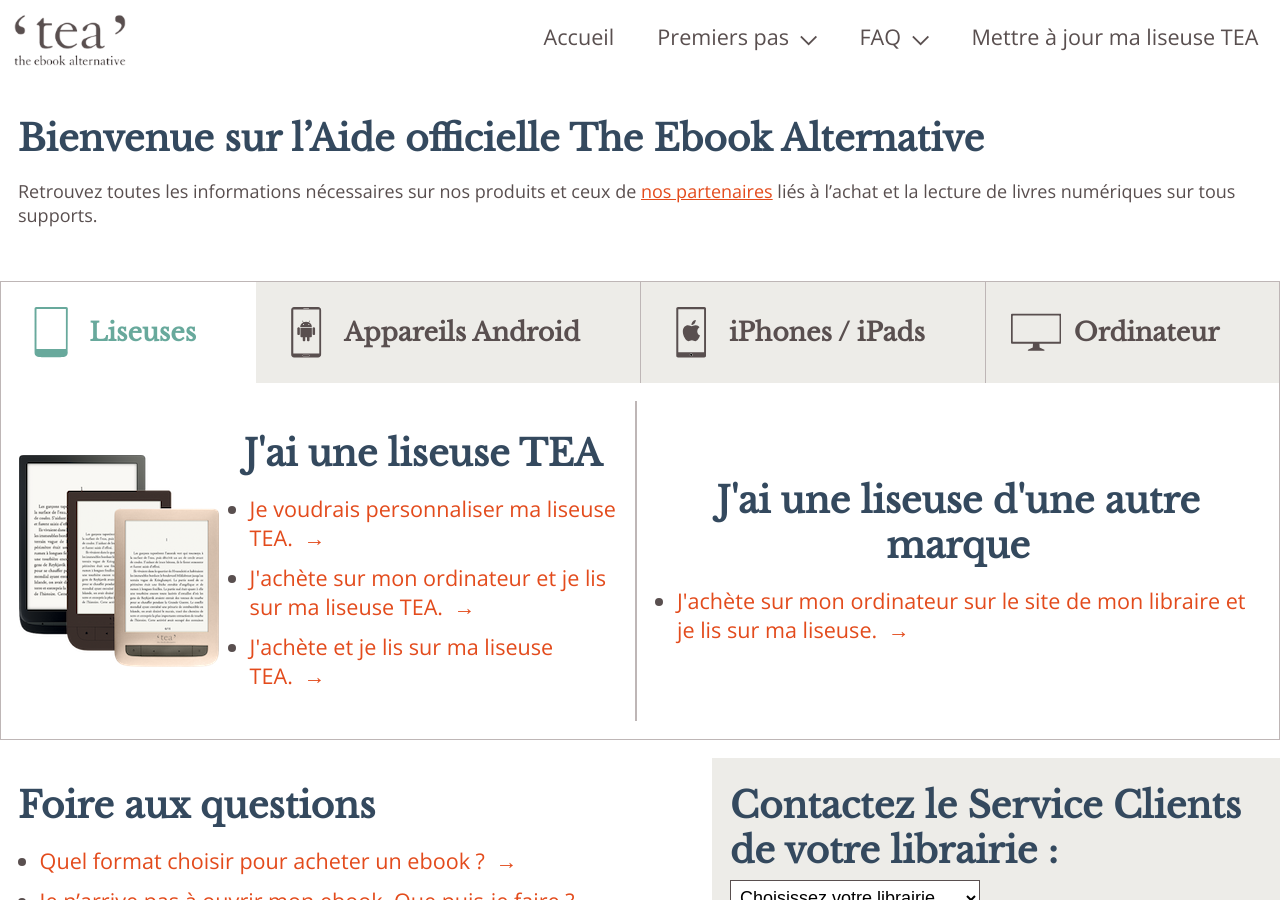
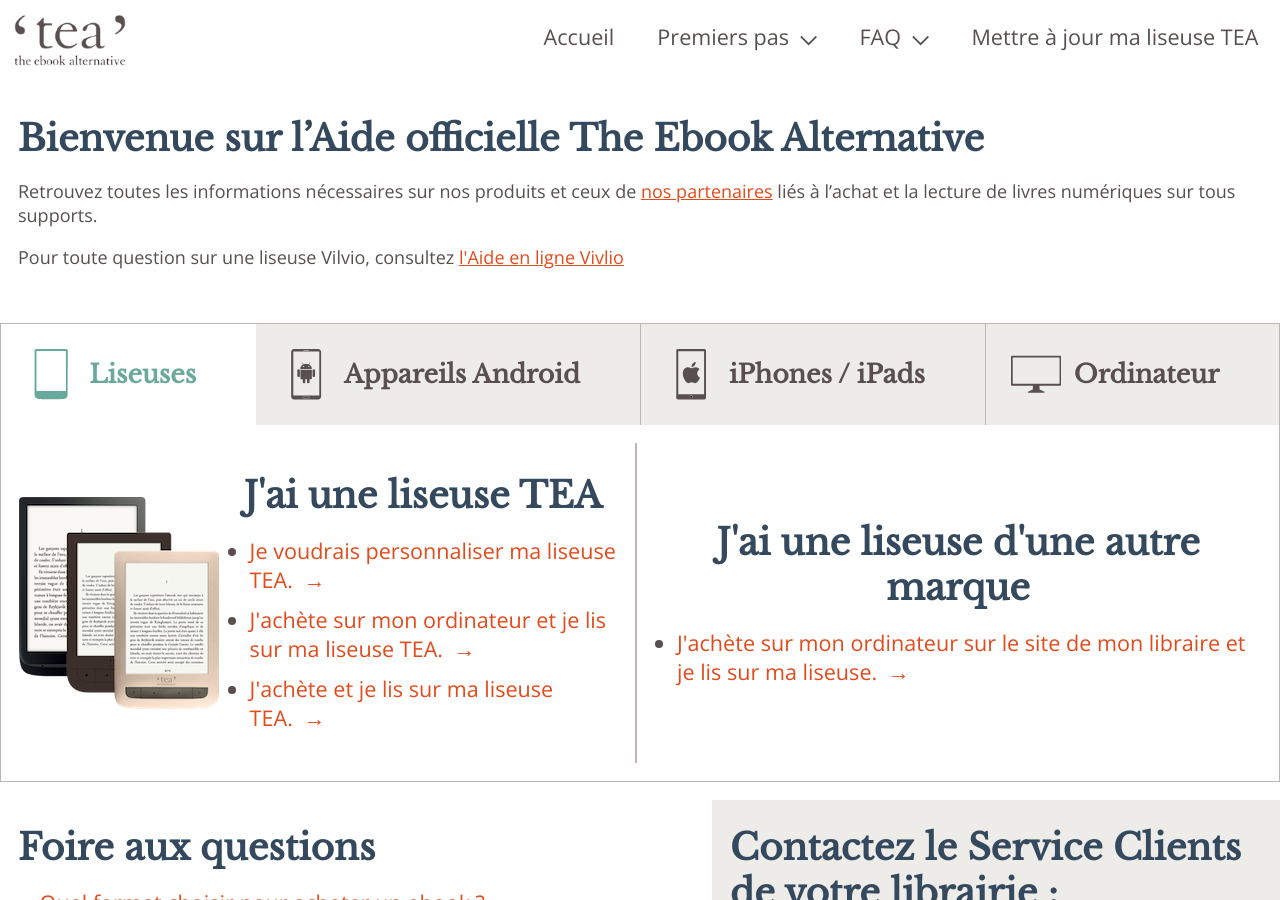
Before and after one commit to TEA-ebook/help-center, a Jekyll site: the page built from index.html, in a window 1280 px wide and 900 px high. Built offline with Jekyll 4.4.1, drawn with Linux system fonts in a browser that asks for light colours.

Commit message:
Update index.html

```diff
--- a/index.html
+++ b/index.html
@@ -7,6 +7,7 @@
   <div id="intro">
     <h1>Bienvenue sur l’Aide officielle The Ebook Alternative</h1>
     <p>Retrouvez toutes les informations nécessaires sur nos produits et ceux de <a href="https://www.tea-ebook.com/societe/#clients" title="TEA - the ebook alternative">nos partenaires</a> liés à l’achat et la lecture de livres numériques sur tous supports.</p>
+    <p>Pour toute question sur une liseuse Vilvio, consultez <a href="https://help.vivlio.fr" title="Aide en ligne Vivlio">l'Aide en ligne Vivlio</a></p>
   </div>
 
   <div id="tabs">
```
